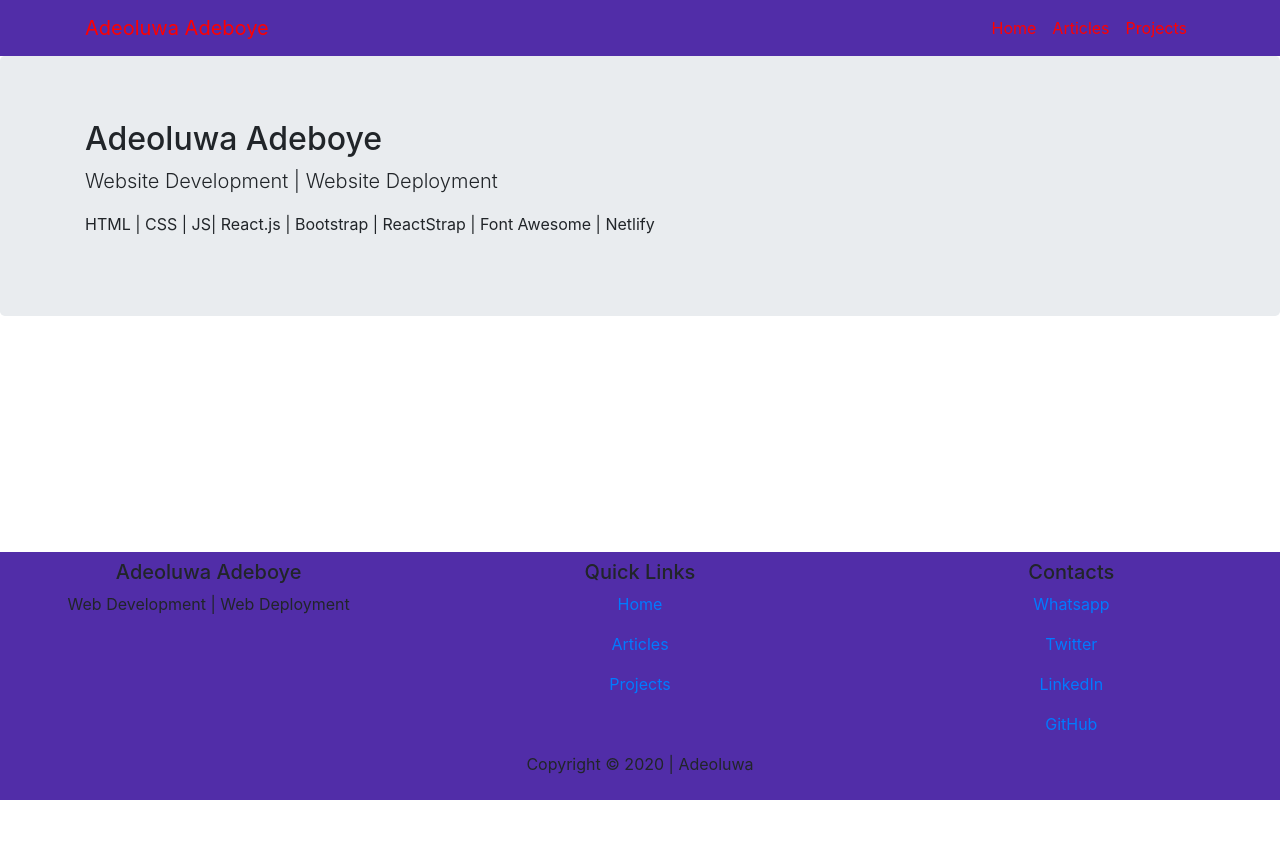
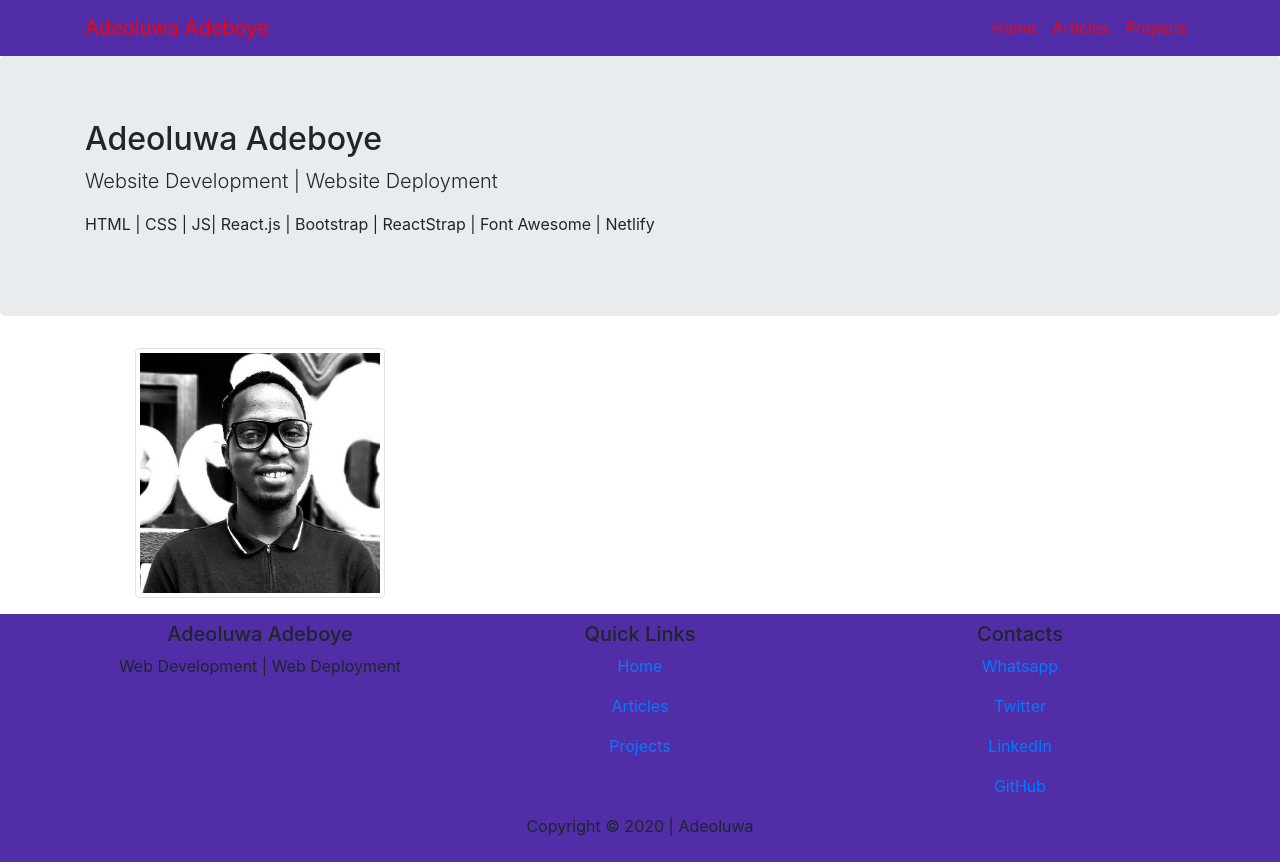
Before and after one commit to JUGG097/Web-Dev-Portfolio-Page, a React (Create React App) app: page /home in a window 1280 px wide. Before the commit the page ends 800 px from the top, so only its background shows below. Built offline with nearby package versions, Linux system fonts and the light colour scheme.

Commit message:
Started Design of Home Page- Image Added

```diff
--- a/src/Components/Footer.js
+++ b/src/Components/Footer.js
@@ -3,8 +3,8 @@ import { Link } from "react-router-dom";
 
 function Footer() {
 	return (
-		<div className="container">
-			<div className="footer fixed-bottom p-2">
+		<div className="footer p-2 mt-3">
+			<div className="container">
 				<div className="row text-center">
 					<div className="col-12 col-sm-4">
 						<h5>Adeoluwa Adeboye</h5>
--- a/src/Components/Home.js
+++ b/src/Components/Home.js
@@ -16,6 +16,19 @@ function Home() {
 					</p>
 				</div>
 			</Jumbotron>
+
+			<div className="container">
+				<div className="row">
+					<div className="col-12 col-sm-4 text-center">
+						<img
+							className="img-thumbnail rounded"
+							src={"img/Adeoluwa_Adeboye.jpg"}
+							alt="Adeoluwa Adeboye"
+							width="250px"
+						></img>
+					</div>
+				</div>
+			</div>
 		</div>
 	);
 }
```
Also changed, not shown: public/img/Adeoluwa_Adeboye.jpg (added).
